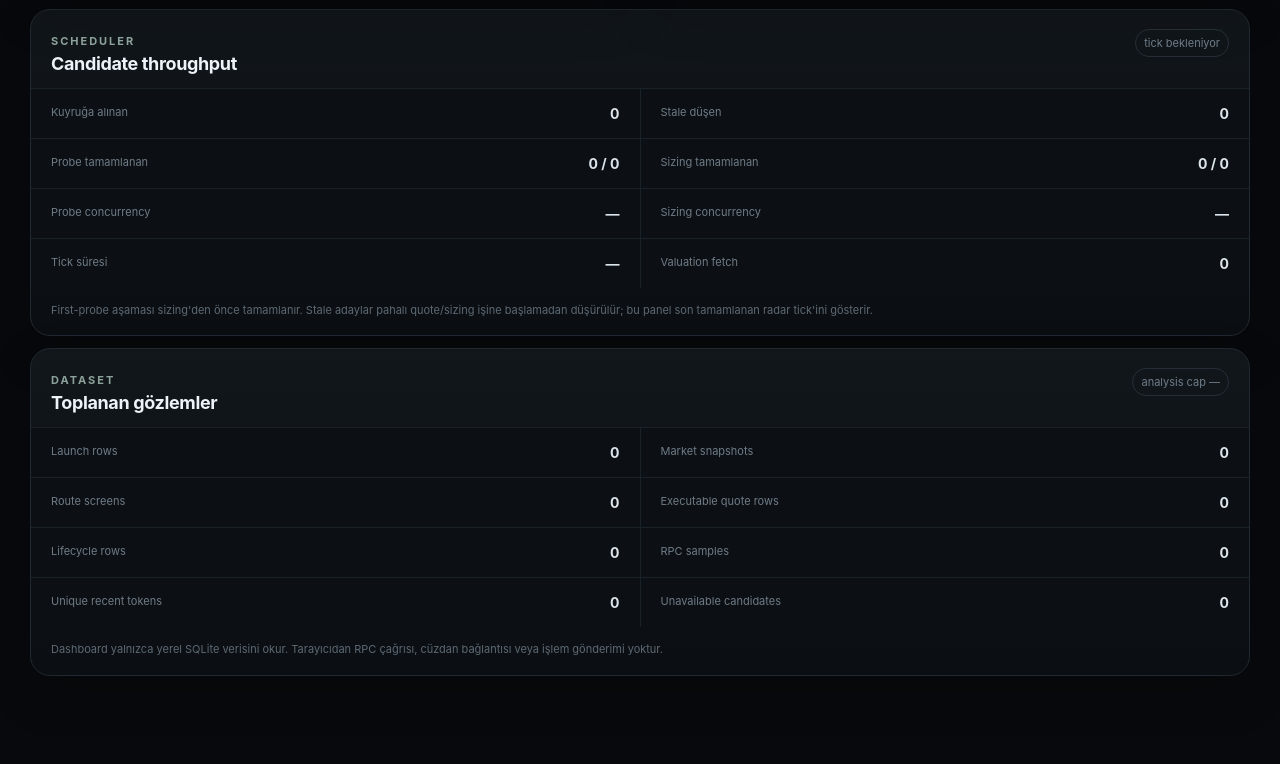
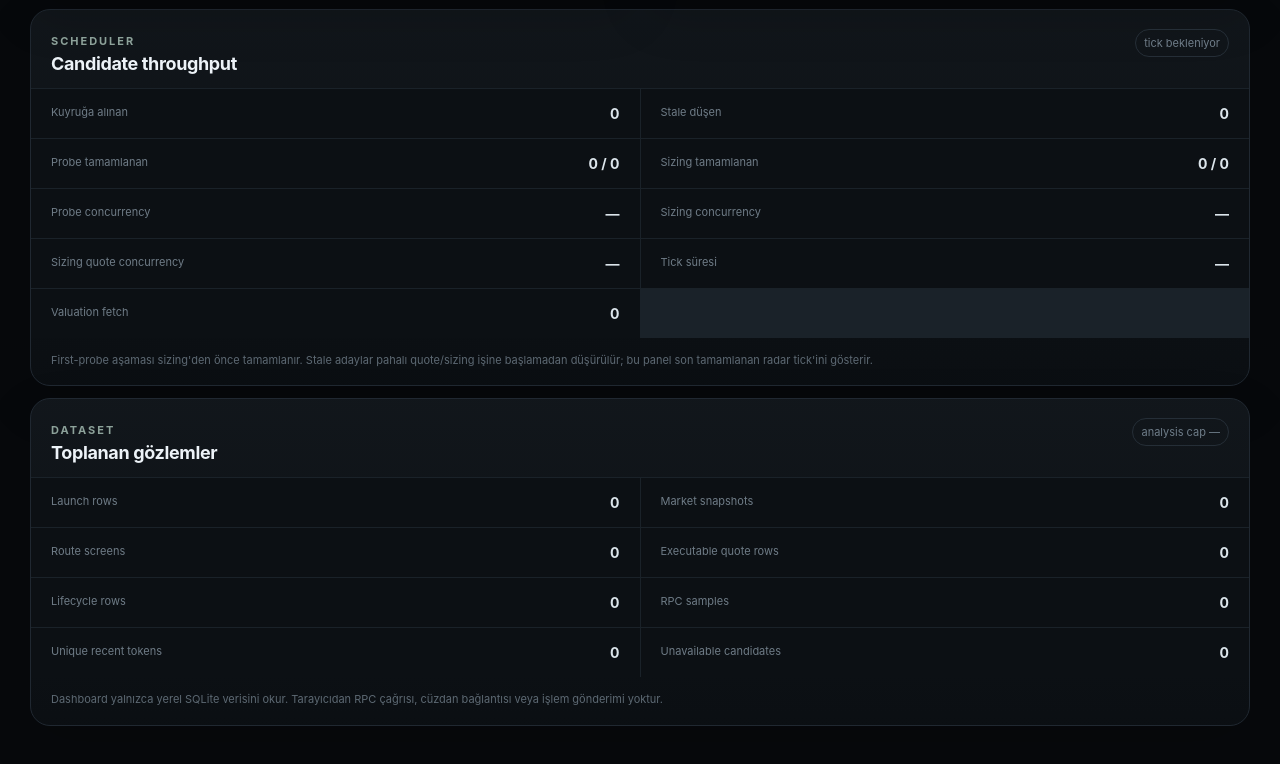
Before and after one commit to mehmetyildiz03/arb-radar, a website: page dashboard/index.html in a window 1280 px wide. Shown: the part 2070-2834 px from the top of the page. Before the commit the page ends 2806 px from the top, so only its background shows below. Drawn offline with Linux system fonts and the light colour scheme; no server answers.

Commit message:
feat(dashboard): show sizing quote concurrency

```diff
--- a/dashboard/index.html
+++ b/dashboard/index.html
@@ -206,6 +206,7 @@
         <div><span>Sizing tamamlanan</span><strong id="runtimeSizing">0 / 0</strong></div>
         <div><span>Probe concurrency</span><strong id="runtimeProbeConcurrency">—</strong></div>
         <div><span>Sizing concurrency</span><strong id="runtimeSizingConcurrency">—</strong></div>
+        <div><span>Sizing quote concurrency</span><strong id="runtimeSizingQuoteConcurrency">—</strong></div>
         <div><span>Tick süresi</span><strong id="runtimeDuration">—</strong></div>
         <div><span>Valuation fetch</span><strong id="runtimeValuation">0</strong></div>
       </div>
```
